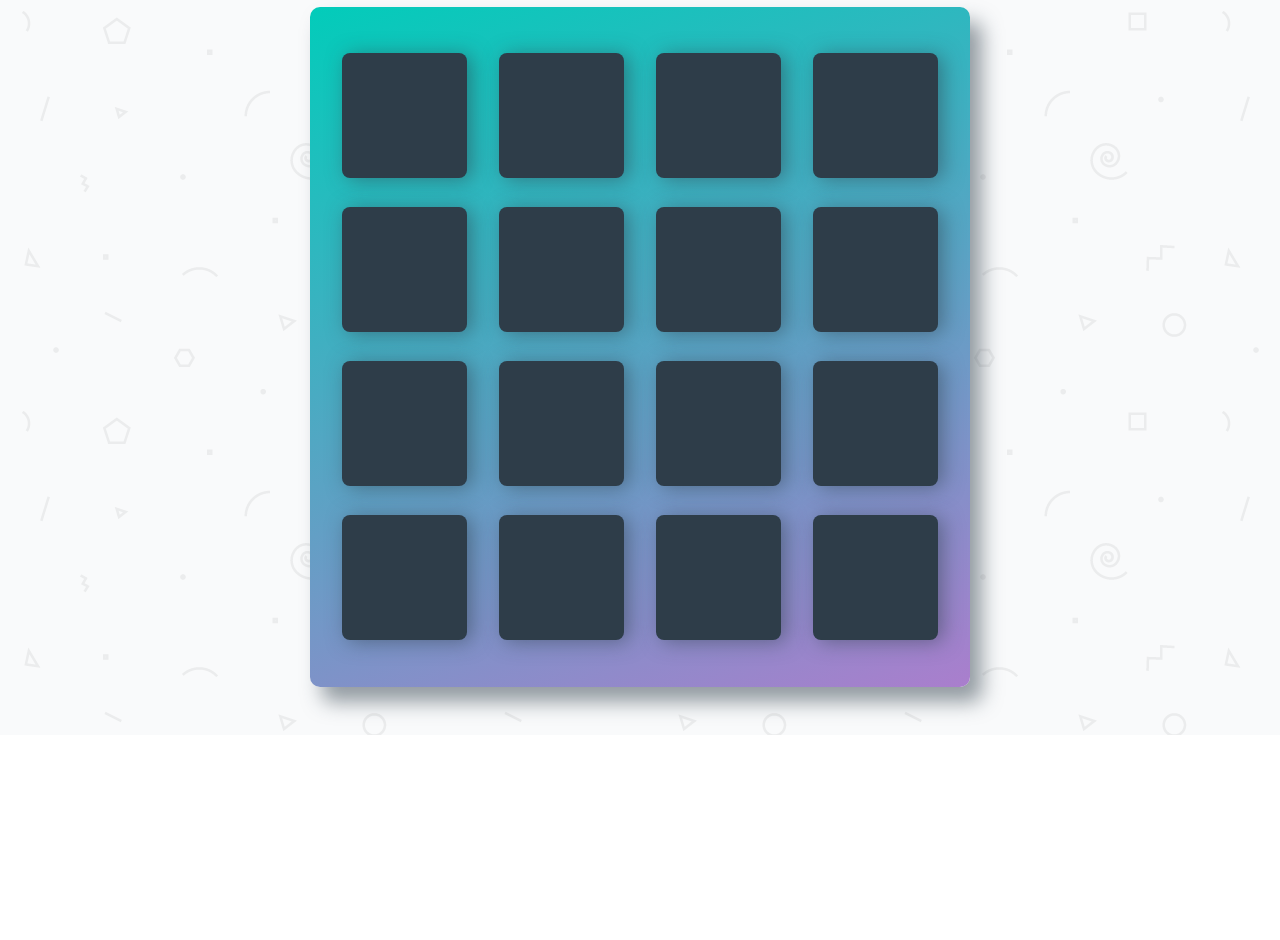
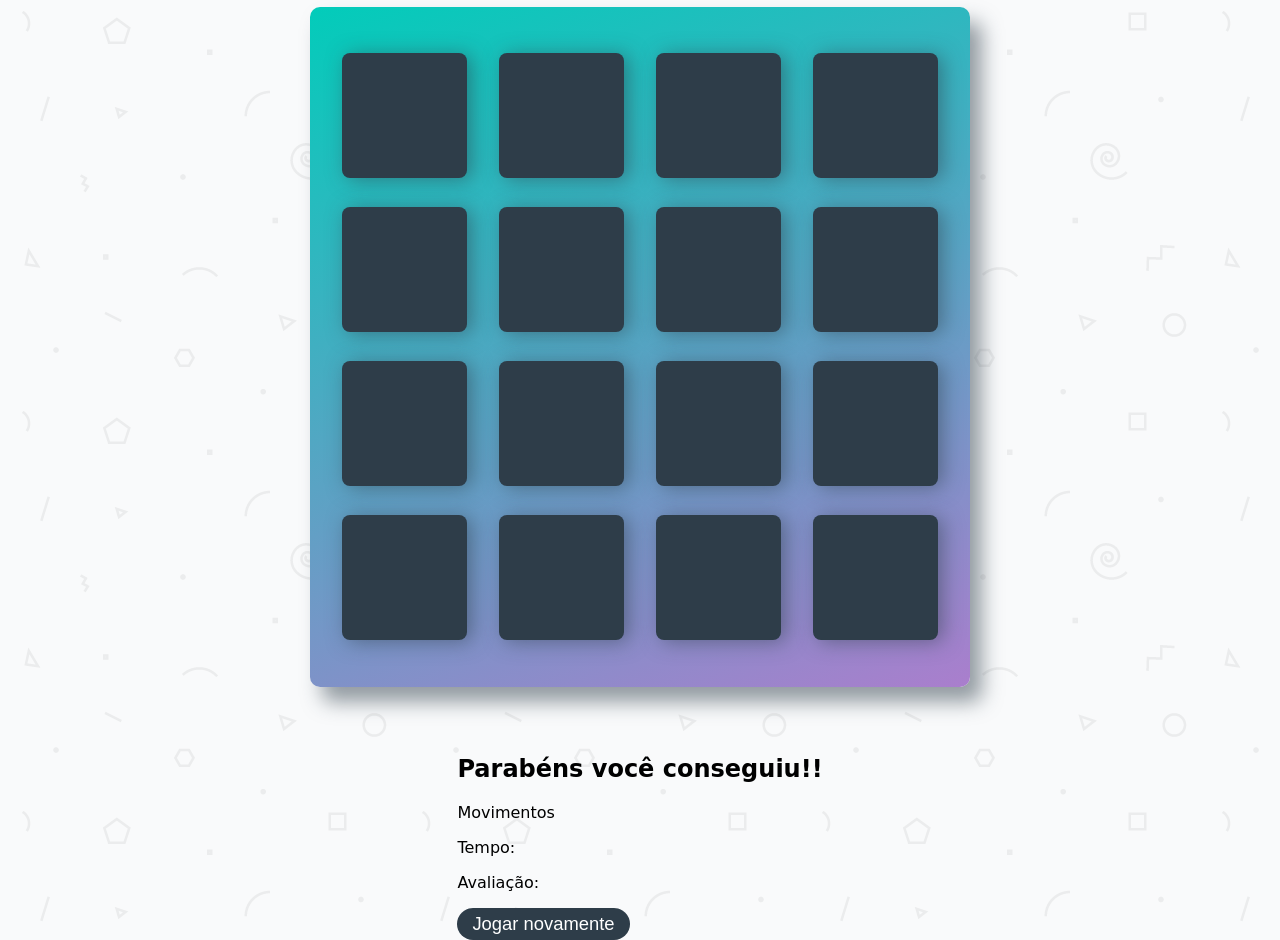
Before and after one commit to ErikHiroyuki/jogo-da-memoria, a plain HTML site: page index.html in a window 1280 px wide. Shown: the part 108-1048 px from the top of the page. Before the commit the page ends 843 px from the top, so only its background shows below. Drawn offline with Linux system fonts and the light colour scheme; a web font is replaced by a local one.

Commit message:
Altering HTML code - id - class

```diff
--- a/index.html
+++ b/index.html
@@ -2,34 +2,31 @@
 <html lang="pt-br">
 <head>
     <meta charset="utf-8">
+    <title>Jogo da Memória</title>
+    <meta name="description" content="">
     <meta http-equiv="X-UA-Compatible" content="IE=edge">
     <meta name="viewport" content="width=device-width, initial-scale=1">
-    <title>Jogo da Memória</title>
-    <meta name="description" content="">
     <link rel="stylesheet prefetch" href="https://maxcdn.bootstrapcdn.com/font-awesome/4.6.1/css/font-awesome.min.css">
     <link rel="stylesheet prefetch" href="https://fonts.googleapis.com/css?family=Coda">
     <link rel="stylesheet" href="css/app.css">
 </head>
-
 <body>
     <div class="container">
         <header>
             <h1>Jogo da Memória</h1>
         </header>
-
         <section class="score-panel">
-            <ul class="stars">
+            <ul class="stars"> <!--stars -->
                 <li><i class="fa fa-star shine"></i></li>
                 <li><i class="fa fa-star shine"></i></li>
                 <li><i class="fa fa-star shine"></i></li>
             </ul>
             <div class="moves"><span class="counter"></span> Movimentos</div>
-            <div class="timer"></div>
+            <div class="timer"></div>  <!-- timer-->
             <div class="restart">
                 <i class="fa fa-repeat"></i>
             </div>
         </section>
-
         <ul class="deck" id="card-deck">
             <li class="card" type="diamond">
                 <i class="fa fa-diamond"></i>
@@ -80,23 +77,20 @@
                 <i class="fa fa-cube"></i>
             </li>
         </ul>
-
-        <div id="popup-parabens">
+        <div id="parabens-popup" class="overlay"> <!-- <div id="congrats-popup" class="overlay"> -->
             <div class="popup">
-                <h1>Parabéns você conseguiu!!</h1>
+                <h2>Parabéns você conseguiu!!</h2>
                 <div class="avaliacao">
                     <div class="paragrafo">
-                    <p>Tempo: <span id="total-tempo"></span></p>
-                    <p>Estrelas <span id="placarEstrela" class="stars"></span></p>
-                    <p><span id="total-movi"></span> Movimentos</p>
+                    <p><span id="total-movi"></span> Movimentos</p> <!-- <p><span id="total-moves"></span> -->
+                    <p>Tempo: <span id="total-tempo"></span></p><!--<p>Tempo: <span id="total-time"></span></p> -->
+                    <p>Avaliação: <span id="placar-estrela" class="stars"></span></p> <!-- <p>Avaliação: <span id="star-rating" class="stars"> -->
                     </div>
                 </div>
-                <button id="btn-replay">Replay</button>
+                <button id="btn-replay">Jogar novamente</button>
             </div>
         </div>
-
     </div>
-
     <script src="js/app.js"></script>
 </body>
 </html>
```
